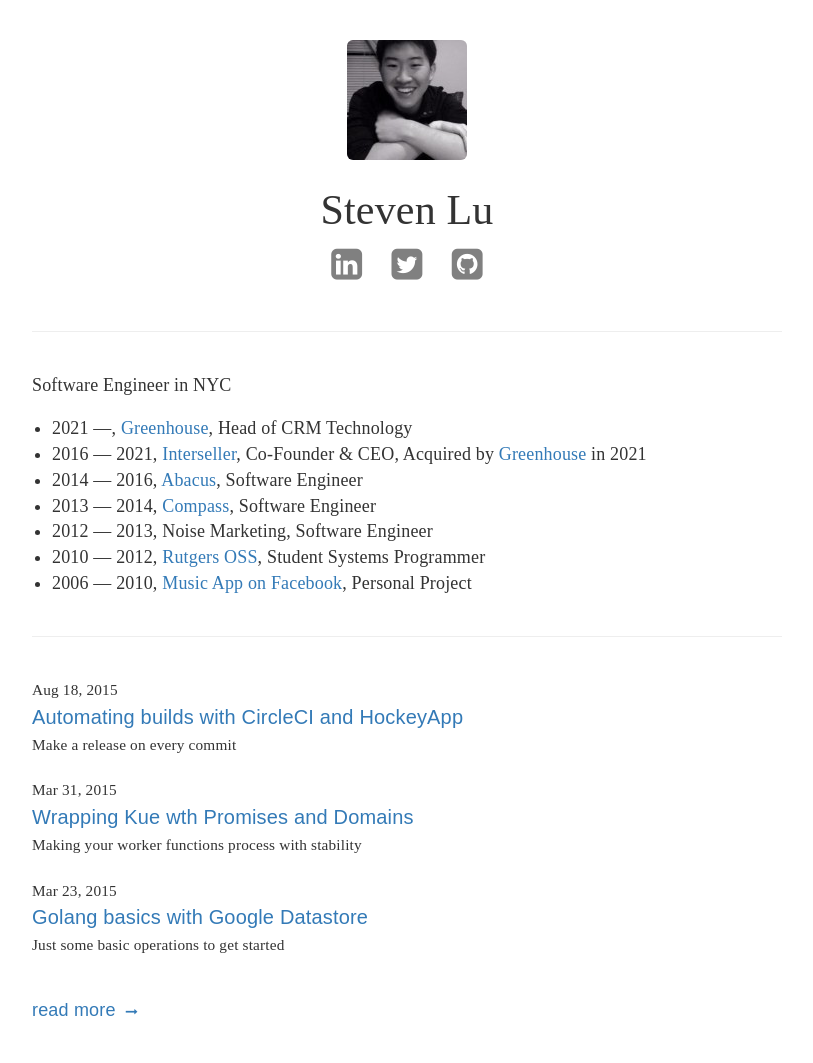
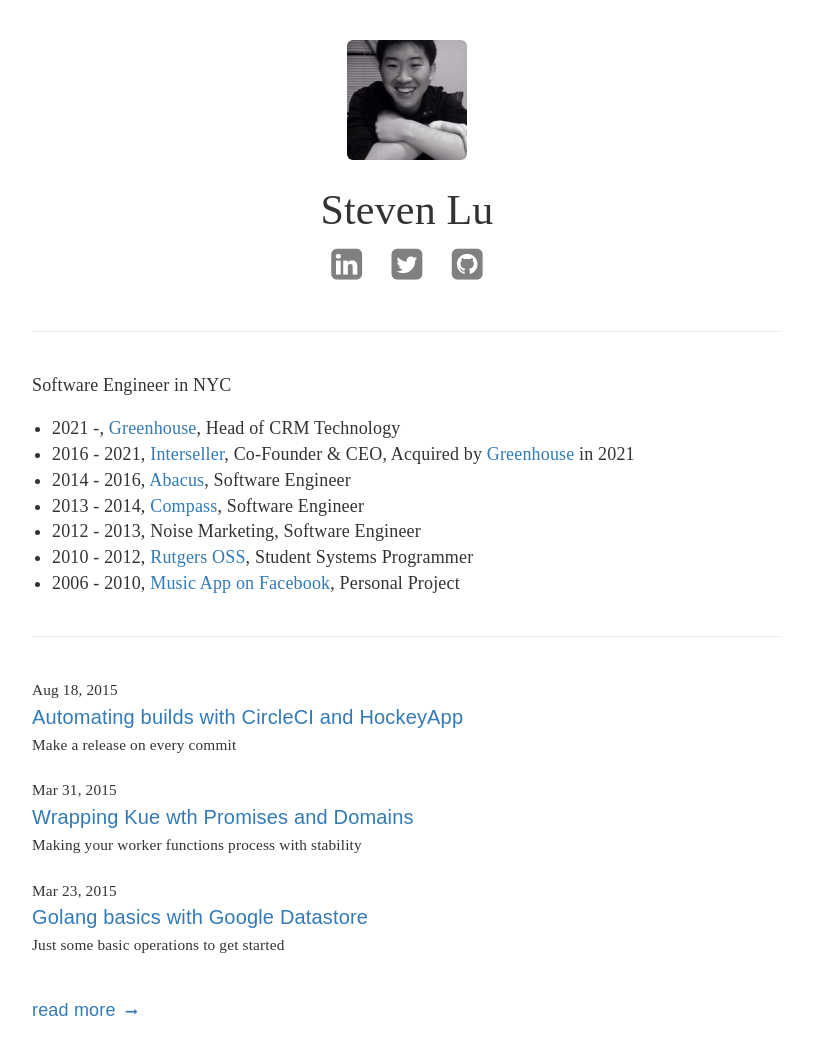
Before and after one commit to sjlu/sjlu.github.io, a Jekyll site: the page built from index.html, in a window 1280 px wide. Shown: the whole page, without its empty margins (233-1046 px from the left). Built offline with Jekyll 4.4.1, drawn with Linux system fonts in a browser that asks for light colours; nearby versions of some CDN libraries; part of the change alters nothing that is shown.

```diff
--- a/_includes/about.md
+++ b/_includes/about.md
@@ -1,9 +1,9 @@
 Software Engineer in NYC
 
-* 2021 &mdash;, [Greenhouse](https://greenhouse.com), Head of CRM Technology
-* 2016 &mdash; 2021, [Interseller](https://www.interseller.io), Co-Founder & CEO, Acquired by [Greenhouse](https://greenhouse.com) in 2021
-* 2014 &mdash; 2016, [Abacus](https://abacus.com), Software Engineer
-* 2013 &mdash; 2014, [Compass](https://compass.com), Software Engineer
-* 2012 &mdash; 2013, Noise Marketing, Software Engineer
-* 2010 &mdash; 2012, [Rutgers OSS](https://oss.rutgers.edu), Student Systems Programmer
-* 2006 &mdash; 2010, [Music App on Facebook](/projects/music), Personal Project
+* 2021 -, [Greenhouse](https://greenhouse.com), Head of CRM Technology
+* 2016 - 2021, [Interseller](https://www.interseller.io), Co-Founder & CEO, Acquired by [Greenhouse](https://greenhouse.com) in 2021
+* 2014 - 2016, [Abacus](https://abacus.com), Software Engineer
+* 2013 - 2014, [Compass](https://compass.com), Software Engineer
+* 2012 - 2013, Noise Marketing, Software Engineer
+* 2010 - 2012, [Rutgers OSS](https://oss.rutgers.edu), Student Systems Programmer
+* 2006 - 2010, [Music App on Facebook](/projects/music), Personal Project
```
